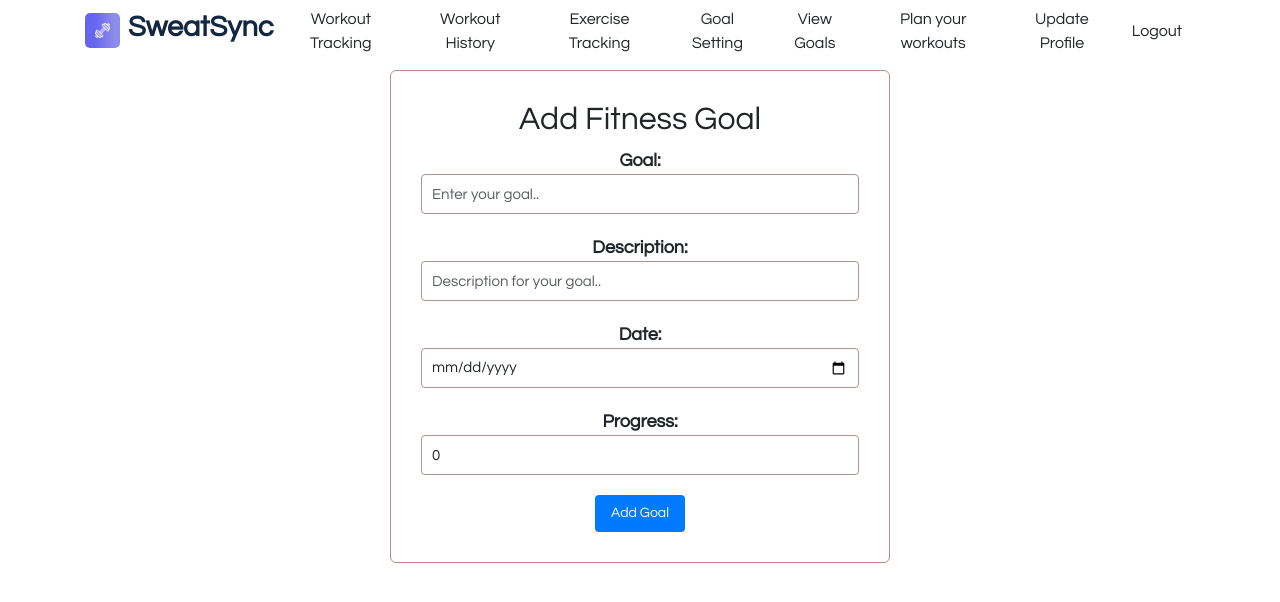
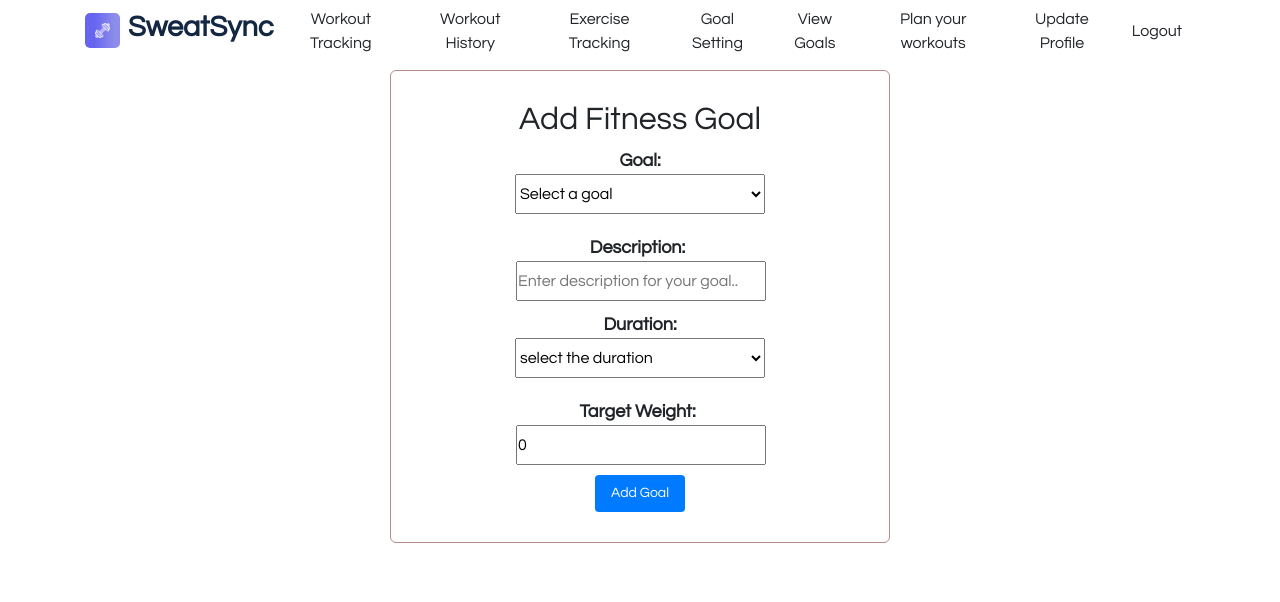
Before and after one commit to CHaitanya1339/front1, a React (Create React App) app: page /goal-setting in a window 1280 px wide. Shown: the top 602 px of the page. Built offline with nearby package versions, Linux system fonts and the light colour scheme; no server answers.

Commit message:
upto admin approval for goal

```diff
--- a/src/App.js
+++ b/src/App.js
@@ -14,6 +14,7 @@ import WorkoutForm from './pages/WorkoutForm';
 import WorkoutTrack from './pages/WorkoutTrack';
 import WorkoutBase from './pages/WorkoutBase';
 import ViewGoals from './pages/ViewGoals';
+import GoalApproval from './admin/GoalApproval';
 
 
 function App() {
@@ -37,6 +38,7 @@ function App() {
           <Route exact path='/user-dashboard' element={<UserDashboard />} />
           <Route exact path='/WorkoutBase' element={<WorkoutBase />} />
           <Route exact path='/workout-track' element={<WorkoutTrack />} />
+          <Route exact path='/goal-approval' element={<GoalApproval />} />
 
         </Routes>
       </Router>
--- /dev/null
+++ b/src/admin/GoalApproval.js
@@ -0,0 +1,86 @@
+import axios from 'axios';
+import React from 'react'
+import { useState,useEffect } from 'react'
+
+function GoalApproval() {
+
+  const[entities,setEntities] = useState([]);
+  const updatedEntities=[];
+
+  useEffect(() => {
+    fetchData();
+  }, []);
+
+  const fetchData = async () => {
+    try {
+      const response = await axios.get("http://localhost:8080/goals");
+      console.log("hii")
+      setEntities(response.data);
+      console.log(entities)
+    } catch (error) {
+      console.error('Error fetching data:', error);
+    }
+  };
+
+  for(let i=0;i<entities.length;i++){
+    if(entities[i]['approval']===false){
+      updatedEntities.push(entities[i]);
+    }
+  }
+
+
+  const handleApprove = async (id) => {
+    try {
+      await axios.put("http://localhost:8080/goal/"+id, { approval: true });
+      setEntities((prevEntities) =>
+        prevEntities.map((entity) =>
+          entity.id === id ? { ...entity, approval: true } : entity
+        )
+      );
+    } catch (error) {
+      console.error('Error approving entity:', error);
+    }
+  };
+
+
+  return (
+    <>
+    <div className='container'>
+    <h2>Goal Approval List</h2>
+    {updatedEntities.length === 0 ? (
+        <p>No goals found.</p>
+      ) : (
+    <div>
+        <table className="table table-hover table-bordered">
+            <thead>
+                <tr>
+                    <th>S.No</th>
+                    <th>Goal Name</th>
+                    <th>Description</th>
+                    <th>Duration</th>
+                    <th>Target Weight</th>
+                    <th>Approve</th>
+                </tr>
+            </thead>
+            <tbody>
+                {updatedEntities.map((entity,index)=>(
+                    <tr>
+                        <td>{index+1}</td>
+                        <td>{entity.goalName}</td>
+                        <td>{entity.description}</td>
+                        <td>{entity.duration}</td>
+                        <td>{entity.targetWeight}</td>
+                        <td>
+                            <button onClick={()=>handleApprove(entity.id)} className='btn btn-success'>Approve</button>
+                        </td>
+                    </tr>
+                ))}
+            </tbody>
+        </table>
+    </div>
+    )}
+    </div></>
+  )
+}
+
+export default GoalApproval
--- a/src/pages/Setting.js
+++ b/src/pages/Setting.js
@@ -7,8 +7,8 @@ import { useNavigate, useParams } from 'react-router-dom';
 const Setting = () => {
   const [goalName, setGoal] = useState('');
   const [description, setDescription] = useState('');
-  const [progress, setProgress] = useState(0);
-  const [date, setDate] = useState('');
+  const [targetWeight, setTargetWeight] = useState(0);
+  const [duration, setDuration] = useState('');
 
   const {id} = useParams();
 
@@ -16,9 +16,7 @@ const Setting = () => {
 
   const user = JSON.parse(localStorage.getItem('user'));
 
-  // if(id){
-  //   document.getElementById("progress").hidden = false;
-  // }
+
 
   const handleGoalChange = (e) => {
     setGoal(e.target.value);
@@ -28,18 +26,18 @@ const Setting = () => {
     setDescription(e.target.value);
   };
 
-  const handleDateChange = (e) => {
-    setDate(e.target.value);
+  const handleDurationChange = (e) => {
+    setDuration(e.target.value);
   };
 
-  const handleProgressChange = (e) => {
-    setProgress(e.target.value);
+  const handleTargetWeightChange = (e) => {
+    setTargetWeight(e.target.value);
   };
 
   const handleSubmit =(e) => {
     e.preventDefault();
     const user_id = user.id;
-    const goalItem = {goalName,description,progress,user_id,date};
+    const goalItem = {description,duration,goalName,user_id,targetWeight};
     console.log(goalItem);
     if(id){
       alert("Goal updated Successfully.");
@@ -47,11 +45,14 @@ const Setting = () => {
       .then(navigate("/view-goals"));
     }
     else{
-      alert("New Goal Created.");
+      alert("Your goal has been submitted for admin approval.");
+      console.log(goalItem);
       axios.post("http://localhost:8080/goal",goalItem)
-      .then(navigate("/view-goals"));
+      //.then(navigate("/view-goals"));
       setGoal('');
-      setDate('');
+      setDescription('');
+      setDuration('');
+      setTargetWeight(0);
     }
   };
 
@@ -60,8 +61,8 @@ const Setting = () => {
     .then((response) => {
       setGoal(response.data.goalName)
       setDescription(response.data.description)
-      setDate(response.data.date)
-      setProgress(response.data.progress)
+      setDuration(response.data.duration)
+      setTargetWeight(response.data.targetWeight)
     }).catch(error => {
             console.log(error)
         })
@@ -81,47 +82,51 @@ const Setting = () => {
       <form onSubmit={handleSubmit}>
         <div className="form-group">
           <label>Goal:</label>
+          <select value={goalName} onChange={handleGoalChange} className="drop-down">
+          <option value="">Select a goal</option>
+          <option value="weight gain">Weight Gain</option>
+          <option value="weight loss">Weight Loss</option>
+        </select>
+        </div>
+        <div className="form-mem">
+          <label className="description">Description:</label>
+          <div className="form-con">
           <input
-            type="text"
-            id="goal"
-            value={goalName}
-            onChange={handleGoalChange}
-            className="form-control"
-            placeholder='Enter your goal..'
-          />
+            type="text-area"
+            value={description}
+            onChange={handleDescriptionChange}
+            className='form-tex'
+            placeholder='Enter description for your goal..'
+          /></div>
         </div>
         <div className="form-group">
-          <label>Description:</label>
-          <input
-            type="text-area"
-            id="description"
-            value={description}
-            onChange={handleDescriptionChange}
-            className="form-control"
-            placeholder='Description for your goal..'
-          />
+          <label>Duration:</label>
+          <select value={duration} onChange={handleDurationChange} className="drop-down">
+            <option>select the duration</option>
+            <option value="1 month">1 month</option>
+            <option value="2 months">2 months</option>
+            <option value="3 months">3 months</option>
+            <option value="4 months">4 months</option>
+            <option value="5 months">5 months</option>
+            <option value="6 months">6 months</option>
+            <option value="7 months">7 months</option>
+            <option value="8 months">8 months</option>
+            <option value="9 months">9 months</option>
+            <option value="10 months">10 months</option>
+            <option value="11 months">11 months</option>
+            <option value="12 months">12 months</option>
+          </select>
         </div>
-        <div className="form-group">
-          <label>Date:</label>
-          <input
-            type="date"
-            id="date"
-            value={date}
-            onChange={handleDateChange}
-            className="form-control"
-          />
-        </div>
-        <div className="form-group" id='progress_div' >
-          <label>Progress:</label>
+        <div className="form-mem" >
+          <label className='targetWeight'>Target Weight:</label>
+          <div className="form-con">
           <input
             type="number"
-            id="progress"
             min="0"
-            max="100"
-            value={progress}
-            onChange={handleProgressChange}
-            className="form-control"
-          />
+            value={targetWeight}
+            onChange={handleTargetWeightChange}
+            className='form-tex'
+          /></div>
         </div>
         <button type="submit" className="btn btn-primary">Add Goal</button>
       </form>
--- a/src/pages/ViewGoals.js
+++ b/src/pages/ViewGoals.js
@@ -15,11 +15,11 @@ const ViewGoals = () => {
   },[])
 
   for(let i=0;i<goals.length;i++){
-    if(goals[i]['user_id']===user['id']){
+    if(goals[i]['user_id']===user.id && goals[i]['approval']===true){
       updatedGoals.push(goals[i]);
     }
   }
-  // console.log(updatedGoals);
+  console.log(updatedGoals);
 
   const handleRemoveGoal = async (goalId) => {
     try {
@@ -44,7 +44,7 @@ const ViewGoals = () => {
     </div>
     <div class="container">
       <h2>Fitness Goals List</h2>
-      {goals.length === 0 ? (
+      {updatedGoals.length === 0 ? (
         <p>No goals found.</p>
       ) : (
       <table class="table table-striped table-hover table-bordered">
@@ -53,8 +53,8 @@ const ViewGoals = () => {
             <th>S.No</th>
             <th scope="col">Goal Name</th>
             <th scope="col">Description</th>
-            <th scope="col">Date to acheive</th>
-            <th scope="col">Progress</th>
+            <th scope="col">Duration</th>
+            <th scope="col">Target Weight</th>
             <th scope="col">Action</th>
           </tr>
         </thead>
@@ -64,17 +64,18 @@ const ViewGoals = () => {
               <th scope="row">{index+1}</th>
               <td>{goal.goalName}</td>
               <td>{goal.description}</td>
-              <td>{goal.date}</td>
-              <td>
+              <td>{goal.duration}</td>
+              <td>{goal.targetWeight}</td>
+              {/* <td>
               <input
                   type="range"
                   min={0}
                   max={100}
                   value={goal.progress}
               />{goal.progress}%
-              </td>
+              </td> */}
               <td>
-                <Link to={`/update-goal/${goal.id}`} class="btn btn-info" role="button">update</Link>
+                {/* <Link to={`/update-goal/${goal.id}`} class="btn btn-info" role="button">update</Link> */}
                 <button onClick={() => handleRemoveGoal(goal.id)} class="btn btn-danger">remove</button>
               </td>
             </tr>
--- a/src/style/Setting.css
+++ b/src/style/Setting.css
@@ -17,8 +17,6 @@
 }
 
 .form-control {
-    width: 100%;
-    padding: 10px 10px;
   font-size: 15px;
   border: 1px solid #b09292;
   border-radius: 4px;
@@ -37,3 +35,32 @@
 .btn-primary:hover {
   background-color: #0056b3;
 }
+
+.drop-down{
+  height: 40px;
+  width: 250px;
+  font-size: 16px;
+  margin-bottom: 10px;
+}
+
+.form-mem{
+  padding-left:95px
+}
+
+.description{
+  padding-right: 100px;
+}
+
+.targetWeight{
+  padding-right: 100px;
+}
+
+.form-tex{
+  height: 40px;
+  width: 250px;
+  display: block;
+}
+
+.form-con{
+  padding-bottom: 10px;
+}
```
Lines whose indentation alone changed are shown as unchanged.
